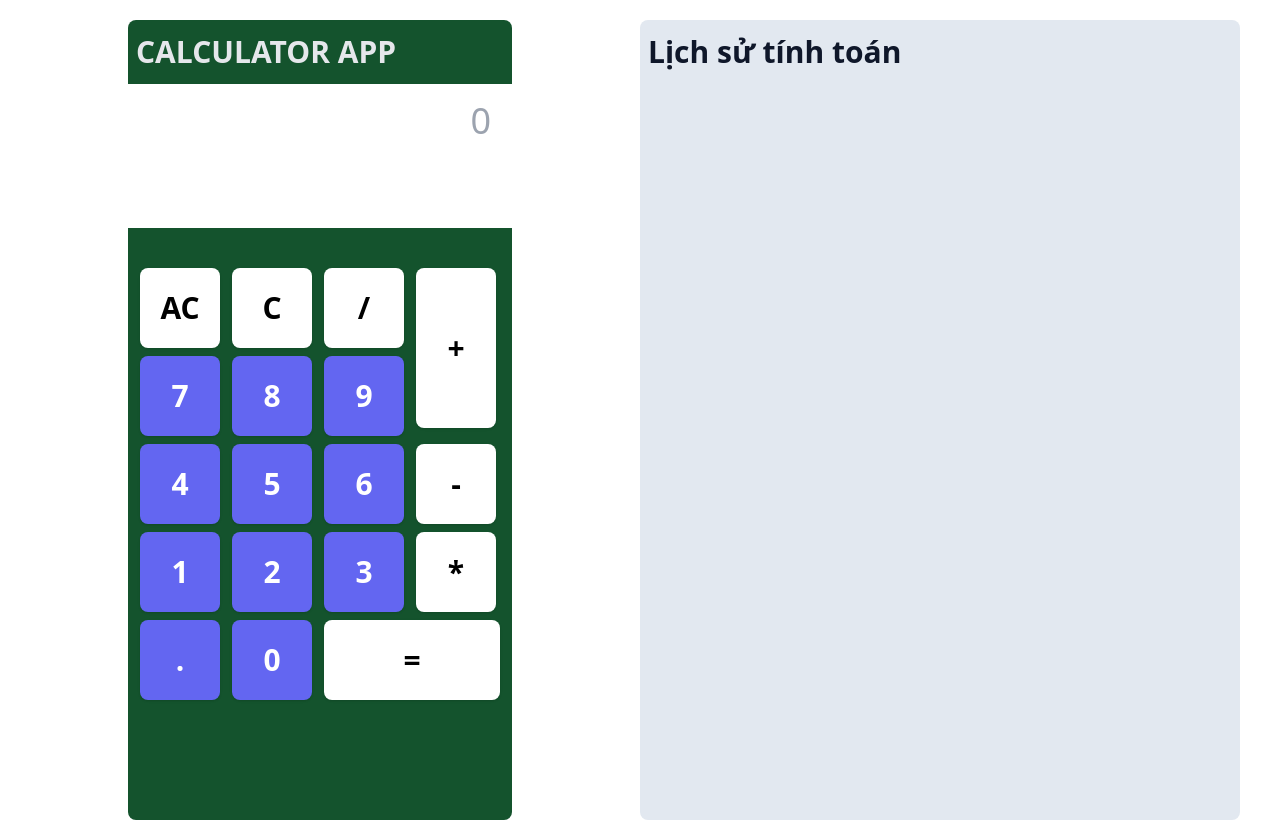
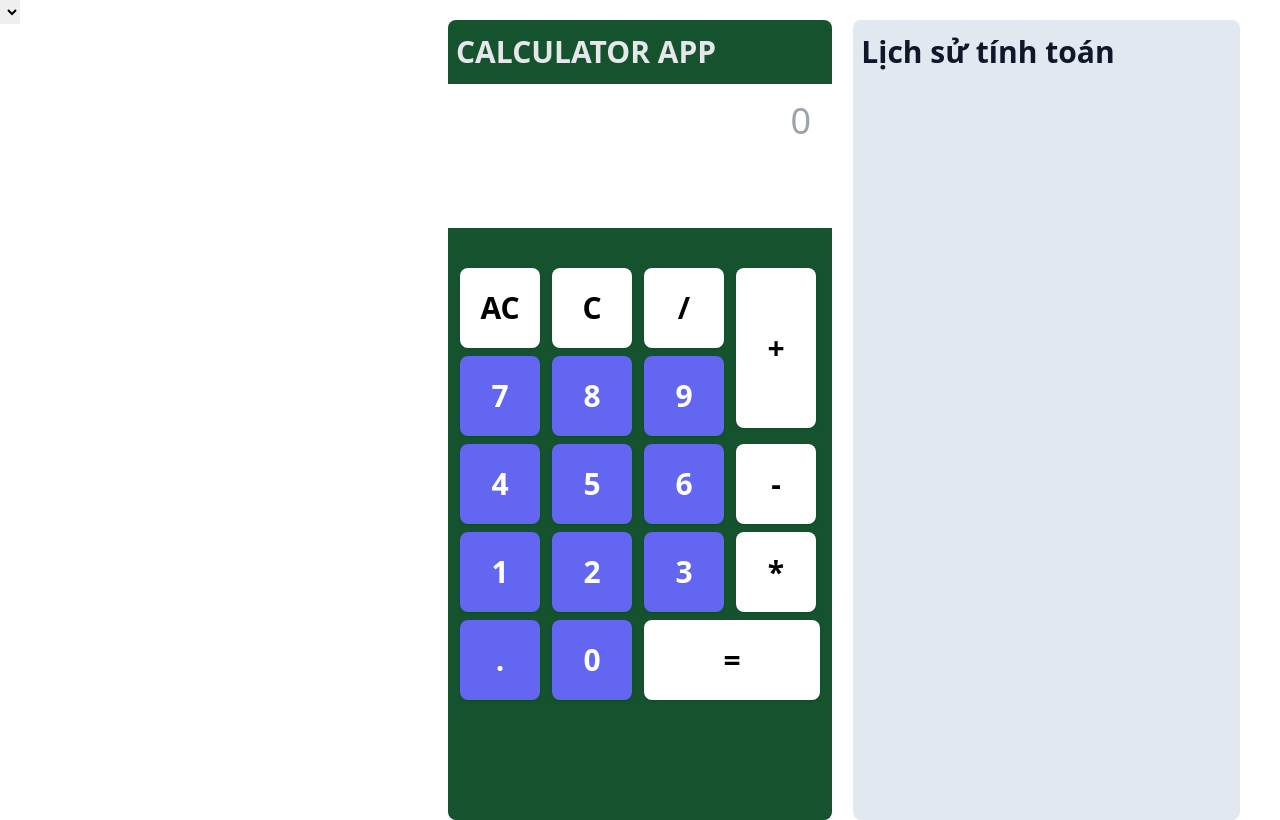
Before and after one commit to QuocHuyTruong/calculator, a React (Create React App) app: page / in a window 1280 px wide. Built offline with nearby package versions, Linux system fonts and the light colour scheme.

Commit message:
hi push code lan nua

```diff
--- a/src/App.js
+++ b/src/App.js
@@ -1,5 +1,8 @@
+import { useSelector } from "react-redux";
 import Calculator from "./components/Calculator";
 function App() {
+  const cal = useSelector((state) => state.calculator);
+  console.log("🚀 ~ file: App.js:5 ~ App ~ cal:", cal);
   return (
     <div>
       <Calculator></Calculator>
--- a/src/components/Calculator/Calculator.js
+++ b/src/components/Calculator/Calculator.js
@@ -1,15 +1,20 @@
 import React, { useRef, useState } from "react";
 import { Grid } from "@mui/material";
 import Modal from "../modal/Modal";
+import { useDispatch, useSelector } from "react-redux";
+import { addHistory } from "../../redux-toolkit/historySlice";
 
 const Calculator = () => {
+  const dispatch = useDispatch();
+  const history = useSelector((state) => state.history);
+  const calculator = useSelector((state) => state.calculator);
   const [value, setValue] = useState({
     number: "",
     ans: "",
   });
   const [showModal, setShowModal] = useState(false);
   const data = useRef("");
-  const [history, setHistory] = useState([]);
+  // const [history, setHistory] = useState([]);
 
   const handleLoadButton = (val) => {
     setValue({
@@ -33,7 +38,8 @@ const Calculator = () => {
         // eslint-disable-next-line no-eval
         ans: result,
       });
-      setHistory([...history, { number: value.number, ans: result }]);
+      // setHistory([...history, { number: value.number, ans: result }]);
+      dispatch(addHistory({ number: value.number, ans: result }));
     } catch (error) {
       setValue({
         ...value,
@@ -52,6 +58,13 @@ const Calculator = () => {
     data.current = text;
     setShowModal(true);
   };
+
+  const handleSelecter = (e) => {
+    console.log(e.target.value);
+    setValue({
+      number: e.target.value,
+    });
+  };
   return (
     <div>
       <Modal
@@ -61,7 +74,16 @@ const Calculator = () => {
       ></Modal>
       <React.Fragment>
         <Grid container>
-          <Grid sm={6}>
+          <Grid sm={4}>
+            <select name="abc" onChange={handleSelecter}>
+              {calculator.map((item) => (
+                <option value={item.congthuc}>
+                  {item.ten + "(" + item.congthuc + ")"}
+                </option>
+              ))}
+            </select>
+          </Grid>
+          <Grid sm={4}>
             <div className="bg-green-900 w-96 h-screen mx-auto rounded-lg overflow-hidden mt-5">
               <div className="text-gray-200 w-full font-bold text-3xl h-16 flex items-center space-x-2 pl-2">
                 <p>CALCULATOR APP</p>
@@ -196,7 +218,7 @@ const Calculator = () => {
               </div>
             </div>
           </Grid>
-          <Grid sm={6}>
+          <Grid sm={4}>
             <div className="bg-slate-200 w-auto h-screen mx-auto rounded-lg overflow-hidden mt-5 mr-10">
               <div className="text-slate-900 w-full font-bold text-3xl h-16 flex items-center space-x-2 pl-2">
                 <p>Lịch sử tính toán</p>
--- a/src/components/modal/Modal.js
+++ b/src/components/modal/Modal.js
@@ -1,11 +1,16 @@
-import React from "react";
+import React, { useRef } from "react";
 import ReactDOM from "react-dom";
+import { useDispatch } from "react-redux";
+import { addCongThuc } from "../../redux-toolkit/calculatorSlice";
 const Modal = ({ open = false, handleClose = () => {}, data }) => {
+  const dispatch = useDispatch();
   if (typeof document === "undefined") return <div></div>;
   const handleSubmit = (e) => {
     e.preventDefault();
-    console.log(e.target[0].value);
-    console.log(e.target[1].value);
+    const res = { ten: e.target[0].value, congthuc: e.target[1].value };
+    dispatch(addCongThuc(res));
+    e.target[0].value = "";
+    handleClose();
   };
   return ReactDOM.createPortal(
     <div
--- /dev/null
+++ b/src/redux-toolkit/calculatorSlice.js
@@ -0,0 +1,12 @@
+import { createSlice } from "@reduxjs/toolkit";
+
+const calculatorSlice = createSlice({
+  name: "calculator",
+  initialState: [],
+  reducers: {
+    addCongThuc: (state, { payload }) => [...state, payload],
+  },
+});
+
+export const { addCongThuc } = calculatorSlice.actions;
+export default calculatorSlice.reducer;
--- /dev/null
+++ b/src/redux-toolkit/configureStore.js
@@ -0,0 +1,13 @@
+import { combineReducers, configureStore } from "@reduxjs/toolkit";
+import calculatorSlice from "./calculatorSlice";
+import historySlice from "./historySlice";
+const reducer = combineReducers({
+  calculator: calculatorSlice,
+  history: historySlice,
+});
+
+const store = configureStore({
+  reducer,
+});
+
+export default store;
--- /dev/null
+++ b/src/redux-toolkit/historySlice.js
@@ -0,0 +1,12 @@
+import { createSlice } from "@reduxjs/toolkit";
+
+const historySlice = createSlice({
+  name: "history",
+  initialState: [],
+  reducers: {
+    addHistory: (state, { payload }) => [...state, payload],
+  },
+});
+
+export const { addHistory } = historySlice.actions;
+export default historySlice.reducer;
```
Also changed, not shown: src/index.js (+6 -6 lines).
